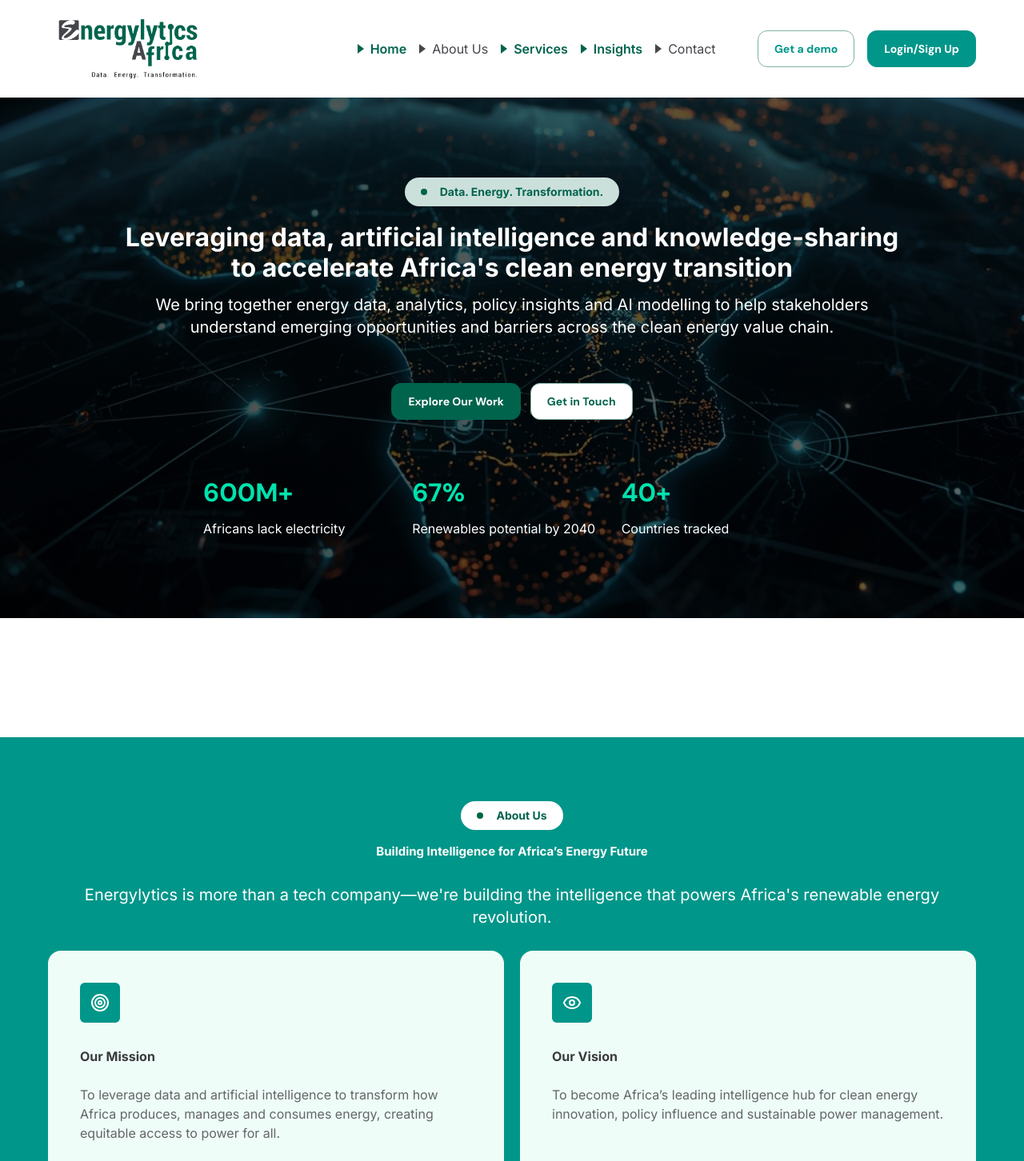
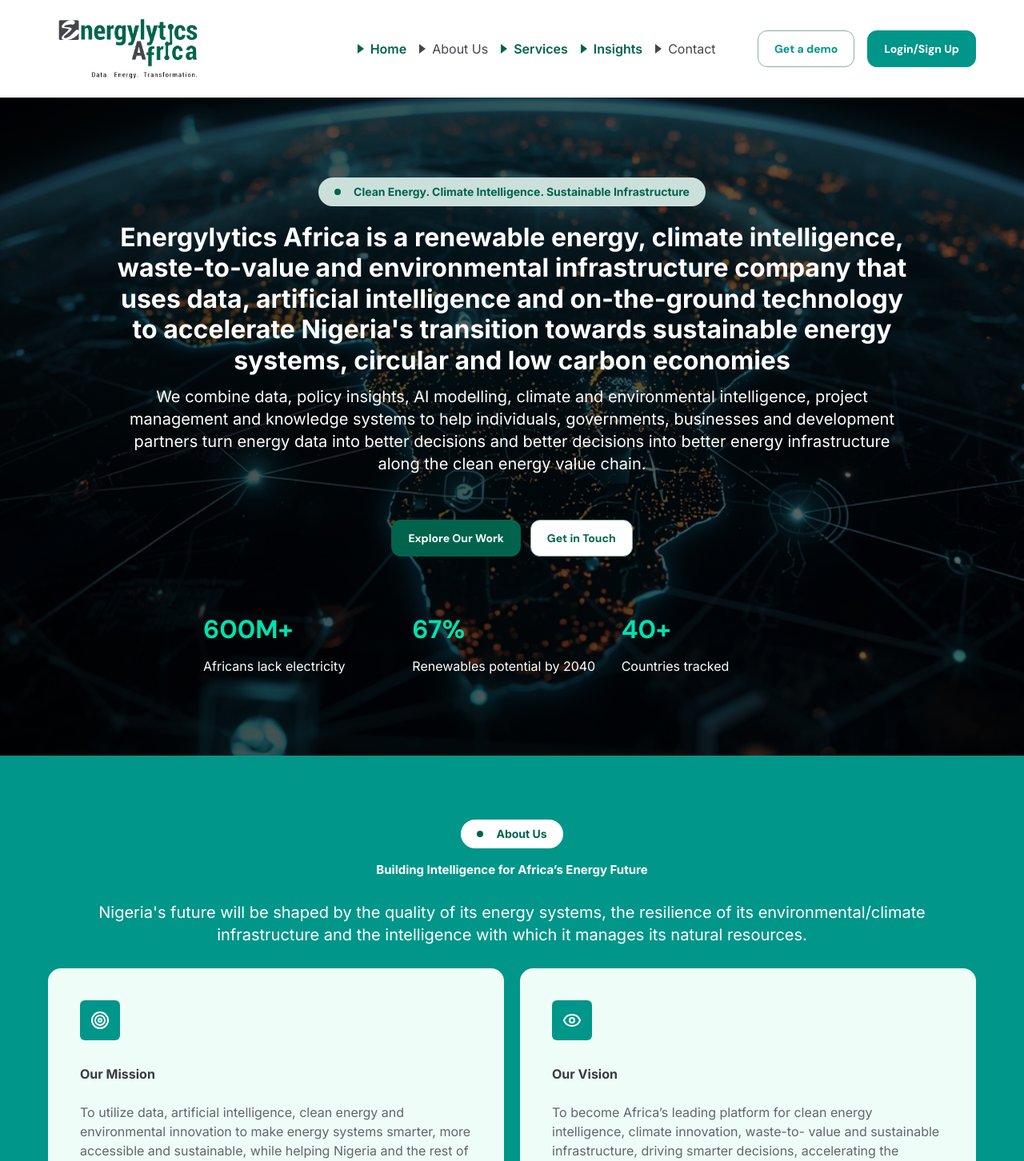
Before and after one commit to dev-riselabs/Energylytics, a React (Vite) app: page / in a window 1280 px wide. Shown: the top 1452 px of the page at 80% size. Built offline with nearby package versions, Linux system fonts and the light colour scheme; a web font is replaced by a local one.

Commit message:
update all modification

```diff
--- a/src/components/About/Expert.tsx
+++ b/src/components/About/Expert.tsx
@@ -1,17 +1,16 @@
 const experts = [
-  { img: "/ceo.jpg", name: "Jane Doe", title: "Founder & CEO" },
-  { img: "/john.jpg", name: "John Smith", title: "Lead Developer" },
-  { img: "/john.jpg", name: "John Smith", title: "Lead Developer" },
-  { img: "/aisha.jpg", name: "Aisha Khan", title: "Community Outreach Lead" },
+  { img: "/ceo.jpg", name: "Tomi Afilaka", title: "Lead Technical Engineer" },
+  { img: "/john.jpg", name: "Jerome Mangwat", title: "Community Outreach Lead" },
+  { img: "/john.jpg", name: "Nneka Icheoku", title: "Lead Data and AI Analyst" },
+  { img: "/aisha.jpg", name: "Mohammed Ibrahim", title: "Project Manager, Infrastructure & Energy" },
 ];
 
 function Expert() {
   return (
     <section className="bg-zinc500 px-5 sm:px-7 md:px-15 py-20 flex flex-col items-center gap-8">
-      <h3 className="text-slate font-bold text-[15px]">Made the Experts</h3>
+      <h3 className="text-slate font-bold text-[15px]">Our Experts</h3>
       <p className="text-lg sm:text-xl text-slate50 text-center max-w-[60ch]">
-        The diverse team of analysts, engineers and strategies powering our
-        intelligence.
+        Our Diverse Team of Analysts, Engineers, Project Managers and Administrators
       </p>
       <div className="grid grid-cols-2 sm:grid-cols-4 gap-4">
         {
--- a/src/components/About/RenewableFuture.tsx
+++ b/src/components/About/RenewableFuture.tsx
@@ -4,13 +4,24 @@
       <div className="h-75 rounded-4xl flex items-center justify-center gap-6 about-bg relative overflow-hidden px-4">
         <div className="absolute inset-0 bg-linear-to-r from-green/77 via-green/77 to-green/77"></div>
         <div className="flex flex-col gap-7.5 items-center relative z-2">
-          <h3 className="text-white font-bold text-[15px] text-center">
-            Pioneering Intelligence for Africa’s Renewable Future
+          <h3 className="text-white font-bold text-[15px] max-w-[70ch] text-center">
+            {/* Pioneering Intelligence for Africa’s Renewable Future */}
+            Energylytics Africa is a clean energy, climate intelligence and sustainable
+            infrastructure company using data, artificial intelligence and technology to
+            accelerate Africa’s transition towards a cleaner, more resilient and
+            sustainable future.
           </h3>
           <p className="text-lg sm:text-xl text-white max-w-[70ch] text-center">
-            We bridge the gap between complex energy data and actionable
+            {/* We bridge the gap between complex energy data and actionable
             strategies, empowering governments, investors and developers to
-            build a sustainable tomorrow
+            build a sustainable tomorrow */}
+            We combine energy intelligence, AI-powered analytics, renewable and
+            clean energy solutions, climate and environmental intelligence,
+            circular economy solutions, project development and knowledge systems
+            to help households, businesses, governments and development partners
+            understand complex energy and environmental challenges, make better
+            decisions and build solutions that create lasting economic, social and
+            environmental value.
           </p>
         </div>
       </div>
--- a/src/components/Footer.tsx
+++ b/src/components/Footer.tsx
@@ -14,9 +14,20 @@
   { name: "Research & Insights", path: "/research-insight" },
 ];
 
+const footerLinks = [
+  {
+    label: "info@energylyticsafrica.com",
+    href: "mailto:info@energylyticsafrica.com",
+  },
+  {
+    label: "energylyticsafrica.com",
+    href: "https://energylyticsafrica.com",
+  },
+];
+
 function Footer() {
   return (
-    <footer className="flex flex-col gap-6 px-5 sm:px-7 md:px-15 py-15 divide-y-2 divide-zinc font-inter">
+    <footer className="flex flex-col gap-6 px-5 sm:px-7 md:px-15 py-15 divide-y-2 divide-green25 font-inter">
       <div className="grid grid-cols-1 md:grid-cols-2 gap-15 justify-between pb-6">
         <div className="flex flex-col gap-5">
           <img src="/logo.png" alt="" className="w-50 h-25 object-cover" />
@@ -74,17 +85,23 @@
           </div>
         </div>
       </div>
-      <div className="flex flex-col gap-4  items-center md:flex-row md:justify-between">
+      <div className="flex flex-col gap-4 items-center md:flex-row md:justify-between pt-6">
         <span className="font-inter text-sm sm:text-base text-slate50 text-center sm:text-left">
           © 2026 Energylytics Africa Limited. All rights reserved.
         </span>
         <div className="flex flex-col md:flex-row items-center justify-between gap-4 md:gap-10">
-          <span className="font-inter text-sm sm:text-base text-slate50">
-            info@energylyticsafrica.com
-          </span>
-          <span className="font-inter text-sm sm:text-base text-slate50">
-            energylyticsafrica.com
-          </span>
+          {footerLinks.map(({ label, href }) => (
+            <a
+              key={label}
+              href={href}
+              target={href.startsWith("http") ? "_blank" : undefined}
+              rel={href.startsWith("http") ? "noreferrer" : undefined}
+              className="font-inter text-sm sm:text-base text-slate50 transition-all hover:text-green25 flex items-center gap-2 pl-4 relative"
+            >
+              <span className="absolute left-0 top-1/2 -translate-y-1/2 block h-0 w-0 border-t-[5px] border-b-[5px] border-l-[7px] border-t-transparent border-b-transparent border-l-current" />
+              {label}
+            </a>
+          ))}
         </div>
       </div>
     </footer>
--- a/src/components/LandingPage/Approach.tsx
+++ b/src/components/LandingPage/Approach.tsx
@@ -52,7 +52,7 @@
     isProject: false,
     title: "22%",
     description:
-      "In 2024, Africa's renewable energy financing grew by 22%, yet only 18% of deals included data-backed impact metrics—a gap Energylytics aims to close.",
+      "In 2024, Africa's renewable energy financing grew by 22%, yet only 18% of deals included data-backed impact metrics a gap Energylytics aims to close.",
   },
 ];
 
--- a/src/components/LandingPage/CompanyProfile.tsx
+++ b/src/components/LandingPage/CompanyProfile.tsx
@@ -33,8 +33,8 @@
         </div>
       </div>
       <p className="text-lg sm:text-xl text-slate50 text-center max-w-[80ch]">
-        At Energylytics, we combine{" "}
-        <span className="text-green40">innovation, analytics</span>  and
+        At Energylytics, we combine
+        <span className="text-green40">innovation, analytics</span> and
         <span className="text-green40"> impact</span> to power a smarter,
         greener and more equitable energy future. We believe that data holds the
         power to light up Africa sustainably.
--- a/src/components/LandingPage/Hero.tsx
+++ b/src/components/LandingPage/Hero.tsx
@@ -22,7 +22,8 @@
             >
               <div className="w-2 h-2 rounded-full bg-green"></div>
               <span className="text-green text-sm font-bold">
-                Data. Energy. Transformation.
+                {/* Data. Energy. Transformation. */}
+                Clean Energy. Climate Intelligence. Sustainable Infrastructure
               </span>
             </motion.div>
             <div className="flex flex-col gap-3 items-center">
@@ -33,13 +34,24 @@
                 transition={{ delay: 0.3 }}
                 className="text-white text-3xl sm:text-[32px] font-bold text-center"
               >
-                Leveraging data, artificial intelligence and knowledge-sharing
-                to accelerate Africa's clean energy transition
+                {/* Leveraging data, artificial intelligence and knowledge-sharing
+                to accelerate Africa's clean energy transition */}
+                Energylytics Africa is a renewable energy, climate intelligence,
+                waste-to-value and environmental infrastructure company that uses data,
+                artificial intelligence and on-the-ground technology to accelerate
+                Nigeria's transition towards sustainable energy systems,
+                circular and low carbon economies
               </motion.h1>
               <p className="text-lg sm:text-xl text-white text-center">
-                We bring together energy data, analytics, policy insights and AI
+                {/* We bring together energy data, analytics, policy insights and AI
                 modelling to help stakeholders understand emerging opportunities
-                and barriers across the clean energy value chain.
+                and barriers across the clean energy value chain. */}
+                We combine data, policy insights, AI modelling, climate and
+                environmental intelligence, project management and knowledge
+                systems to help individuals, governments, businesses and
+                development partners turn energy data into better decisions and
+                better decisions into better energy infrastructure along the
+                clean energy value chain.
               </p>
             </div>
           </div>
--- a/src/pages/About.tsx
+++ b/src/pages/About.tsx
@@ -9,13 +9,15 @@
   {
     title: "Our Mission",
     description:
-      "To leverage data and artificial intelligence to transform how Africa produces, manages and consumes energy, creating equitable access to power for all.",
+      // "To leverage data and artificial intelligence to transform how Africa produces, manages and consumes energy, creating equitable access to power for all.",
+      "To utilize data, artificial intelligence, clean energy and environmental innovation to make energy systems smarter, more accessible and sustainable, while helping Nigeria and the rest of Africa become resilient economies and infrastructure for the future.",
     icon: LuTarget,
   },
   {
     title: "Our Vision",
     description:
-      "To become Africa’s leading intelligence hub for clean energy innovation, policy influence and sustainable power management.",
+      // "To become Africa’s leading intelligence hub for clean energy innovation, policy influence and sustainable power management.",
+      "To become Africa’s leading platform for clean energy intelligence, climate innovation, waste-to- value and sustainable infrastructure, driving smarter decisions, accelerating the energy transition and enabling a more resilient and sustainable Africa.",
     icon: LuEye,
   },
 ];
--- a/src/pages/Homepage.tsx
+++ b/src/pages/Homepage.tsx
@@ -16,13 +16,15 @@
   {
     title: "Our Mission",
     description:
-      "To leverage data and artificial intelligence to transform how Africa produces, manages and consumes energy, creating equitable access to power for all.",
+      // "To leverage data and artificial intelligence to transform how Africa produces, manages and consumes energy, creating equitable access to power for all.",
+      "To utilize data, artificial intelligence, clean energy and environmental innovation to make energy systems smarter, more accessible and sustainable, while helping Nigeria and the rest of Africa become resilient economies and infrastructure for the future.",
     icon: LuTarget,
   },
   {
     title: "Our Vision",
     description:
-      "To become Africa’s leading intelligence hub for clean energy innovation, policy influence and sustainable power management.",
+      // "To become Africa’s leading intelligence hub for clean energy innovation, policy influence and sustainable power management.",
+      "To become Africa’s leading platform for clean energy intelligence, climate innovation, waste-to- value and sustainable infrastructure, driving smarter decisions, accelerating the energy transition and enabling a more resilient and sustainable Africa.",
     icon: LuEye,
   },
 ];
@@ -58,7 +60,8 @@
         <AccentFeature
           title="Building Intelligence for Africa’s Energy Future"
           label="About Us"
-          description="Energylytics is more than a tech company—we're building the intelligence that powers Africa's renewable energy revolution."
+          // description="Energylytics is more than a tech company we're building the intelligence that powers Africa's renewable energy revolution."
+          description="Nigeria's future will be shaped by the quality of its energy systems, the resilience of its environmental/climate infrastructure and the intelligence with which it manages its natural resources."
           features={featuresAbout}
           isColored
         />
```
